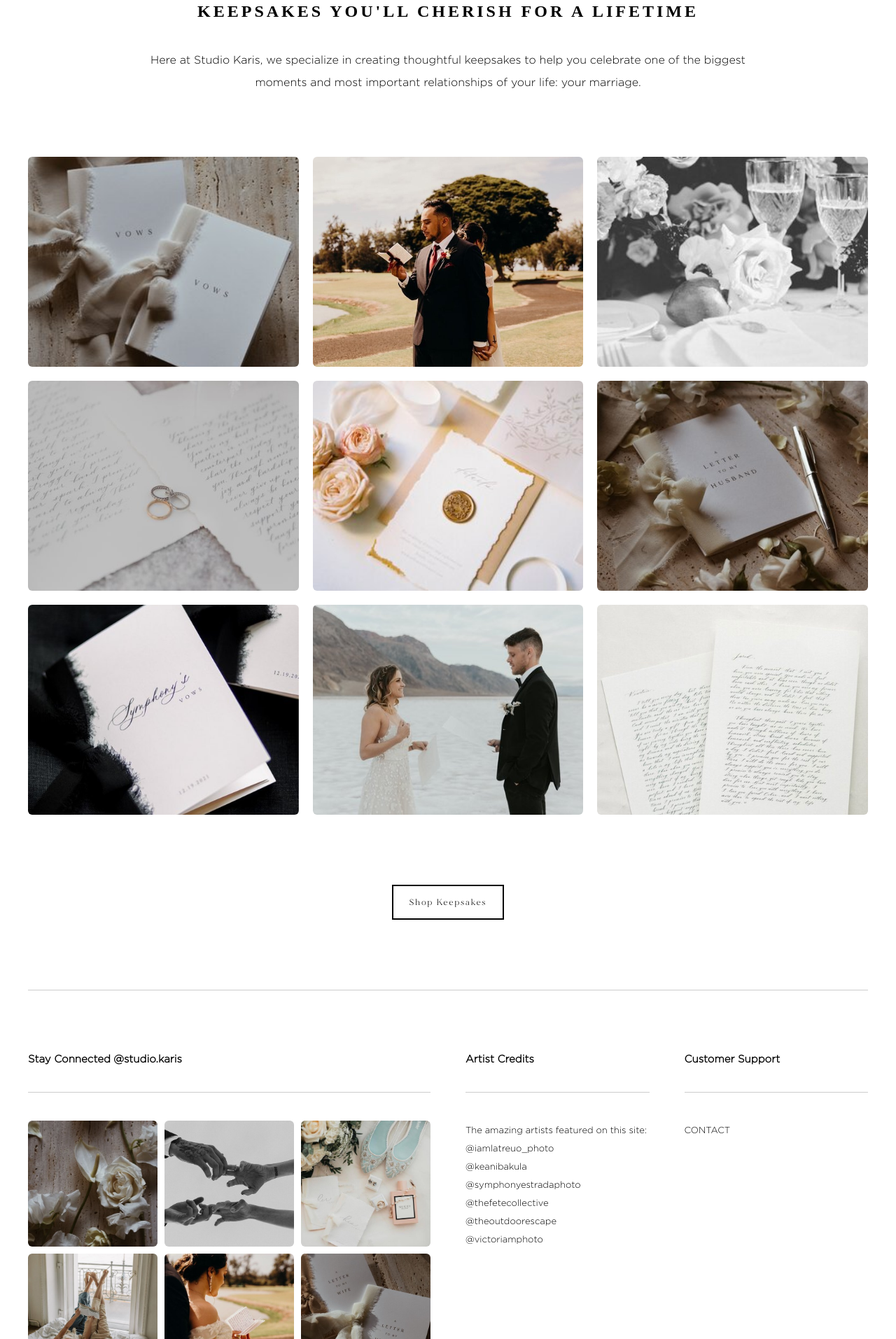
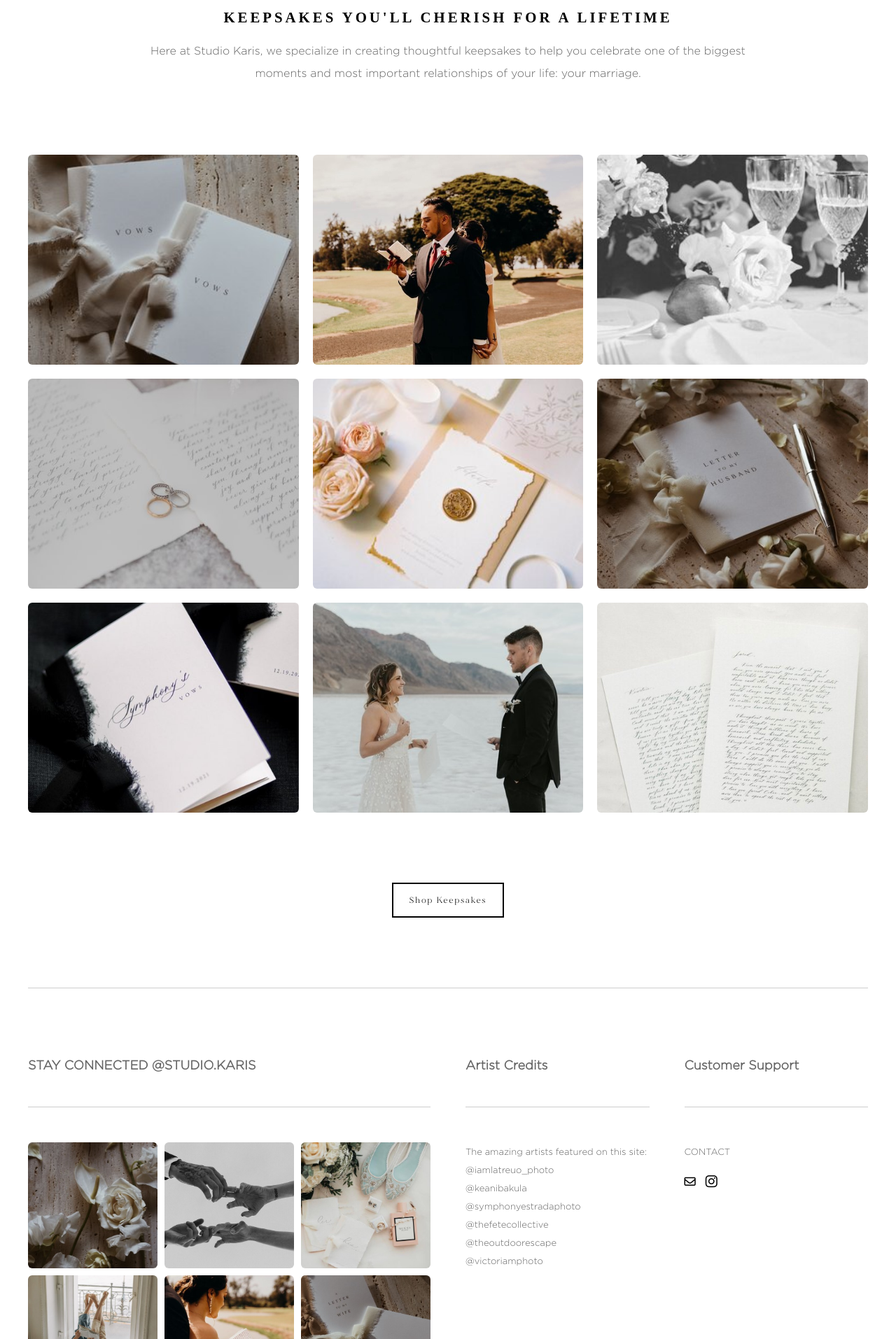
Before and after one commit to Kev-Jung/studio-karis, a plain HTML site: page index.html in a window 1280 px wide. Shown: the part 887-2800 px from the top of the page at 70% size. Drawn offline with Linux system fonts and the light colour scheme; a web font is replaced by a local one.

Commit message:
Added font-awesome icons for Contact footer and finalized HomePage layout.

```diff
--- a/index.html
+++ b/index.html
@@ -53,7 +53,7 @@
     <!-- Banner -->
     <div class="photo-gallery--banner">
       <h3>Keepsakes You'll Cherish for a Lifetime</h3>
-      <p>Here at Studio Karis, we specialize in creating thoughtful keepsakes to help you celebrate one of the biggest moments and most important relationships of your life: your marriage.</p>
+      <p class="text-color">Here at Studio Karis, we specialize in creating thoughtful keepsakes to help you celebrate one of the biggest moments and most important relationships of your life: your marriage.</p>
     </div>
 
     <!-- Photo Gallery Collection -->
@@ -121,9 +121,9 @@
   </section>
 
   <!-- Stay Connected Section -->
-  <footer class="footer-container max-width">
+  <footer class="footer-container max-width text-color">
     <div class="span-2">
-      <h2 class="footer-title bottom-border">Stay Connected @studio.karis</h2>
+      <h2 class="footer-title bottom-border">STAY CONNECTED @STUDIO.KARIS</h2>
       <div class="assets-container">
         <div class="asset-wrapper">
           <a target="_blank" href="https://www.instagram.com/studio.karis/"><img src="./images/footer-img/footer-img1.jpeg" alt=""/></a>
@@ -161,7 +161,10 @@
       <h2 class="footer-title bottom-border">Customer Support</h2>
       <div class="footer-text">
         <p>CONTACT</p>
-          <!-- get some font awesome logos for instagram and messageing -->
+        <i class="fa fa-regular fa-envelope fa-lg"></i>
+        <a target="_blank" href="https://www.instagram.com/studio.karis/">
+            <i class="fa fa-brands fa-instagram fa-xl"></i>
+        </a>
       </div>
     </div>
     <p id="copyright" class="footer-text text-center">© Studio Karis. All rights reserved.</p>
--- a/styles.css
+++ b/styles.css
@@ -22,14 +22,6 @@
 
 /* ---------------- COMMON STYLING ---------------- */
 
-.flex {
-  display: flex;
-}
-
-.grid {
-  display: grid;
-}
-
 .max-width {
   max-width: 1200px;
   margin: auto;
@@ -41,6 +33,10 @@ img {
   width: 100%;
   object-fit: cover;
   overflow: hidden;
+}
+
+.text-color {
+  color:rgb(100, 100, 100)
 }
 
 .bottom-border {
@@ -231,13 +227,13 @@ img {
 
 .photo-gallery--banner {
   max-width: 860px;
-  margin: 90px auto;
+  margin: 100px auto;
   text-align: center;
 }
 
 .photo-gallery--banner h3 {
-  font-size: 1.5em;
-  margin-bottom: 40px;
+  font-size: 1.3em;
+  margin-bottom: 20px;
 }
 
 .photo-gallery--banner p {
@@ -293,9 +289,9 @@ img {
 }
 
 .footer-title {
-  margin: 40px 0;
-  padding-bottom: 40px;
-  font-size: 15px;
+  margin:50px 0;
+  padding-bottom: 50px;
+  font-size: 18px;
 }
 
 .stay-connected:first-child {
@@ -323,8 +319,9 @@ img {
   line-height: 2;
 }
 
-.text-center {
-  margin: auto;
+.fa {
+  margin: 30px 10px 0 0;
+  color: #000;
 }
 
 #copyright {
```
